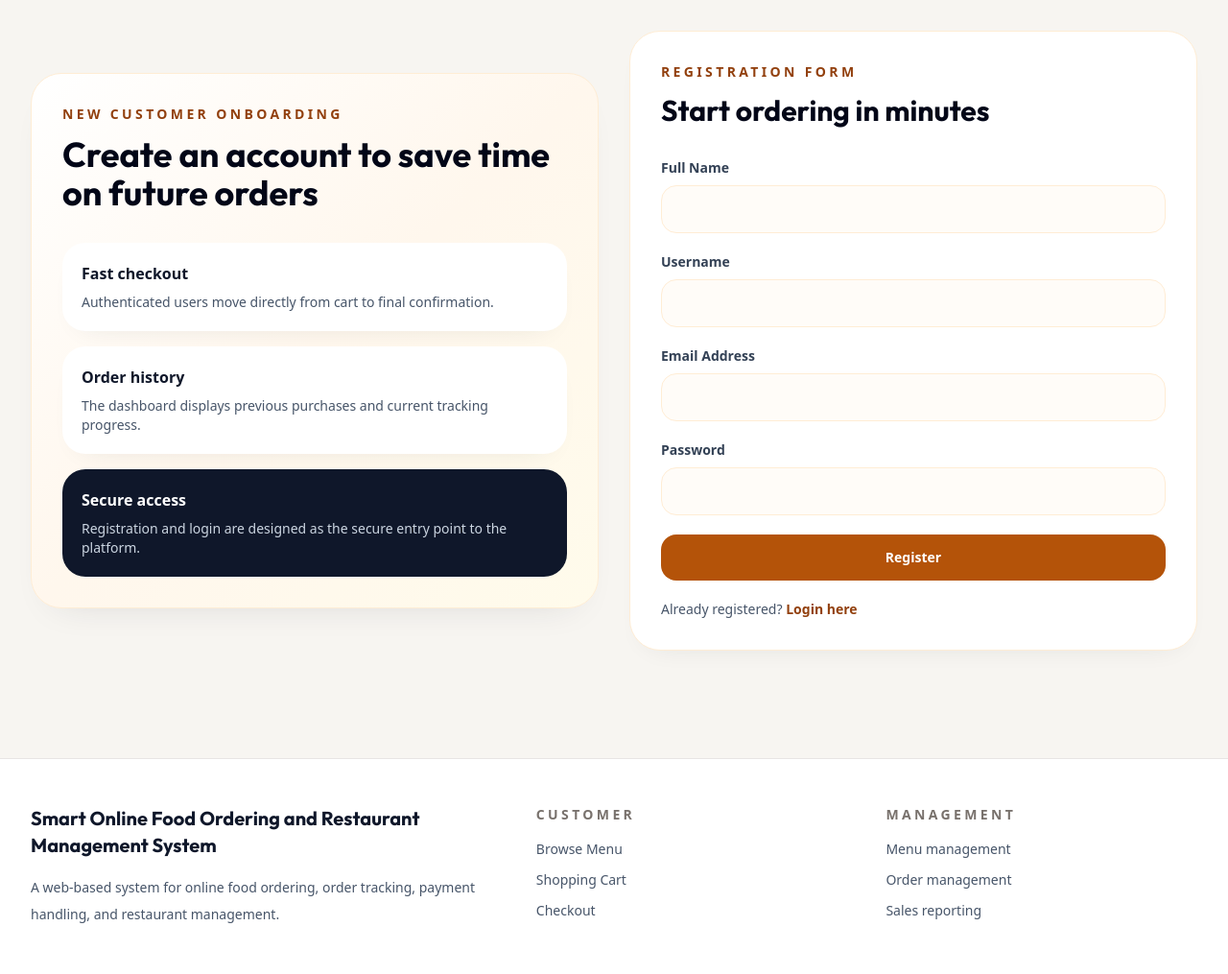
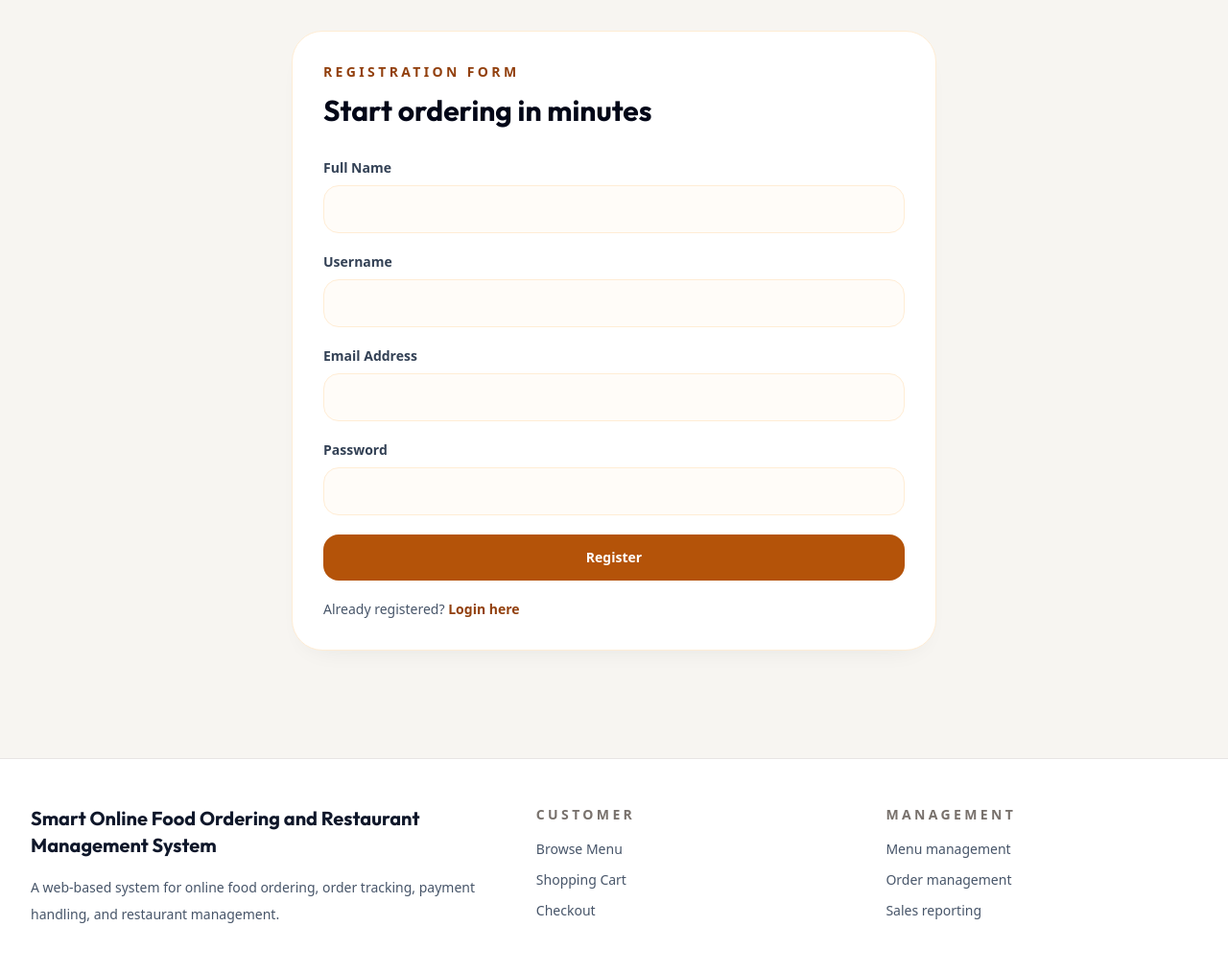
Before and after one commit to azeezalhajj570-ai/Food, a Flask app: page /register in a window 1280 px wide. Shown: the part 81-1096 px from the top of the page at 96% size. Run offline with Flask 3, Linux system fonts and the light colour scheme; some libraries are stand-ins or nearby versions.

Commit message:
Simplify registration page and update demo user seed

```diff
--- a/food_ordering/templates/register.html
+++ b/food_ordering/templates/register.html
@@ -3,26 +3,7 @@
 {% block content %}
 <!-- Registration page -->
 <section class="mx-auto max-w-7xl px-4 pb-12 pt-8 sm:px-6 lg:px-8">
-  <div class="grid gap-8 lg:grid-cols-[1fr_1fr] lg:items-center">
-    <div class="rounded-[2rem] border border-orange-100 bg-gradient-to-br from-white via-orange-50 to-amber-50 p-6 shadow-soft sm:p-8">
-      <p class="text-sm font-bold uppercase tracking-[0.24em] text-brand-dark">New customer onboarding</p>
-      <h1 class="mt-3 font-display text-4xl font-bold text-slate-950">Create an account to save time on future orders</h1>
-      <div class="mt-8 space-y-4">
-        <div class="rounded-3xl bg-white p-5 shadow-panel">
-          <p class="font-bold text-slate-900">Fast checkout</p>
-          <p class="mt-2 text-sm text-slate-600">Authenticated users move directly from cart to final confirmation.</p>
-        </div>
-        <div class="rounded-3xl bg-white p-5 shadow-panel">
-          <p class="font-bold text-slate-900">Order history</p>
-          <p class="mt-2 text-sm text-slate-600">The dashboard displays previous purchases and current tracking progress.</p>
-        </div>
-        <div class="rounded-3xl bg-slate-900 p-5 text-white">
-          <p class="font-bold">Secure access</p>
-          <p class="mt-2 text-sm text-slate-300">Registration and login are designed as the secure entry point to the platform.</p>
-        </div>
-      </div>
-    </div>
-
+  <div class="mx-auto max-w-2xl">
     <div class="rounded-[2rem] border border-orange-100 bg-white p-6 shadow-panel sm:p-8">
       <p class="text-sm font-bold uppercase tracking-[0.24em] text-brand-dark">Registration form</p>
       <h2 class="mt-3 font-display text-3xl font-bold text-slate-950">Start ordering in minutes</h2>
```
Also changed, not shown: seed_data.py (+10 -5 lines).
